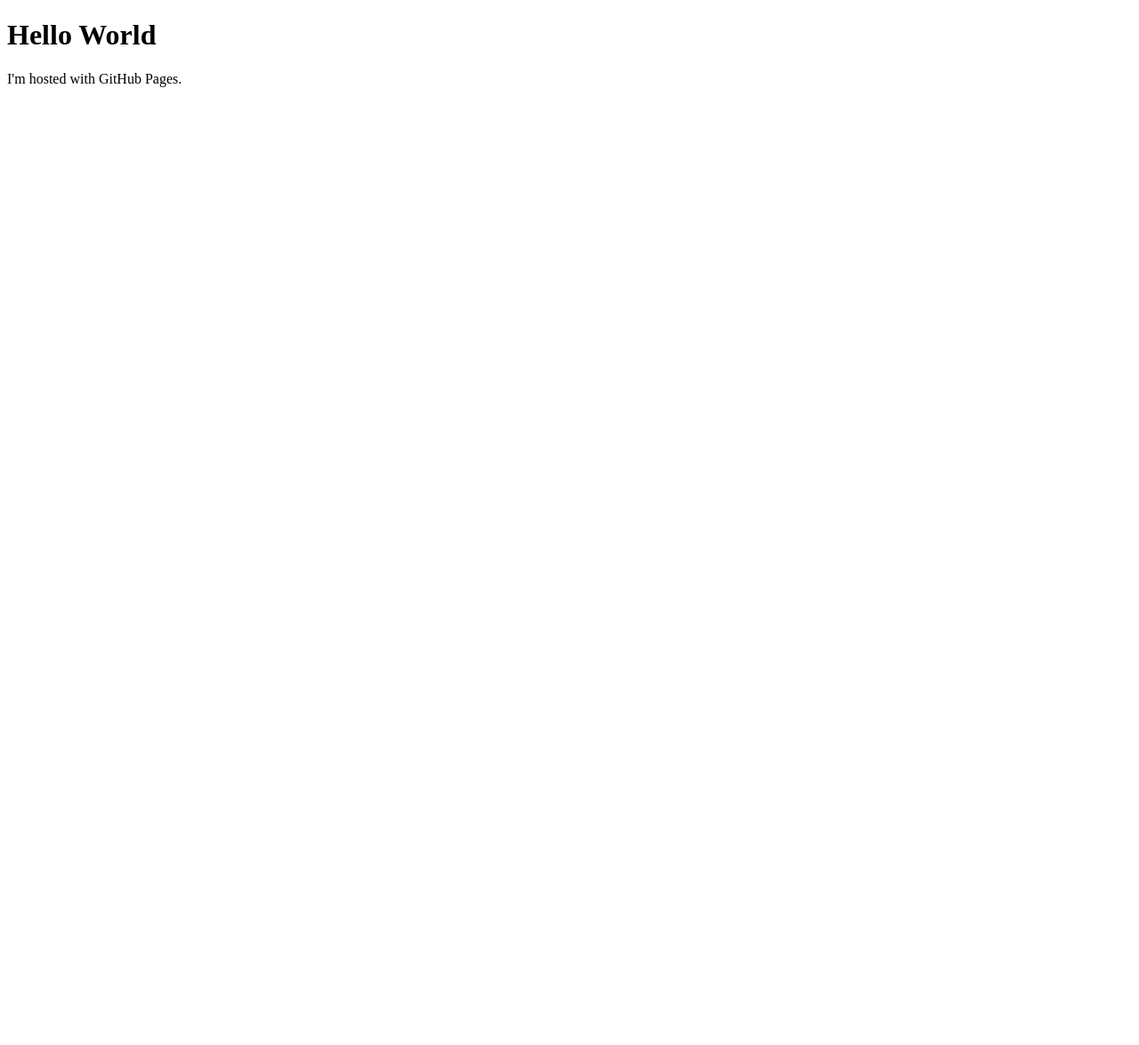
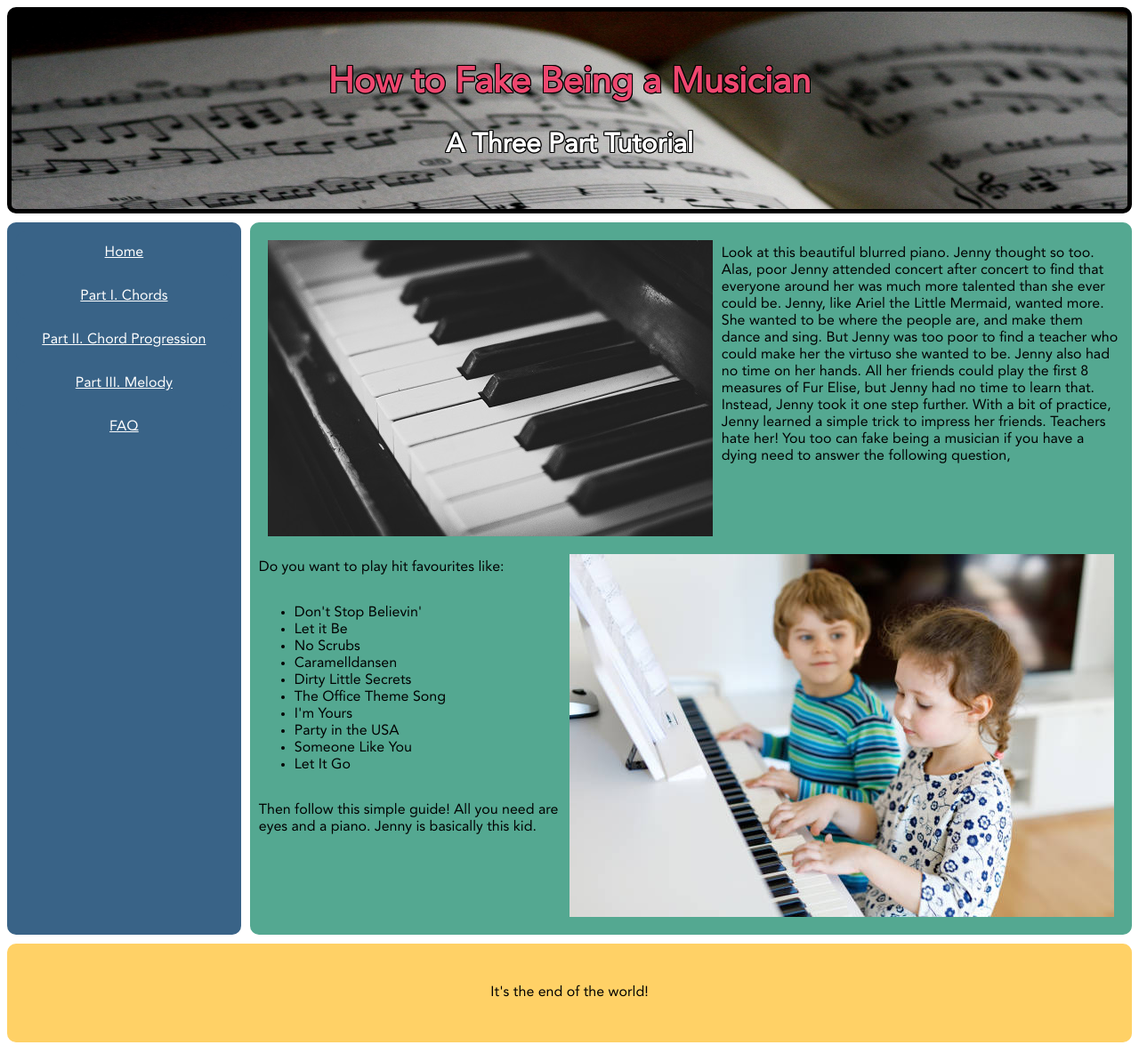
Before and after one commit to gaellia/gaellia.github.io, a plain HTML site: page index.html in a window 1280 px wide. Shown: the whole page at 89% size. Before the commit the page ends 800 px from the top, so only its background shows below. Drawn offline with Linux system fonts and the light colour scheme.

Commit message:
Most of it done

```diff
--- a/index.html
+++ b/index.html
@@ -1,7 +1,64 @@
 <!DOCTYPE html>
 <html>
+<head>
+    <link rel="stylesheet" href="style.css">
+    <title>How to Fake Being a Musician</title>
+</head>
 <body>
-<h1>Hello World</h1>
-<p>I'm hosted with GitHub Pages.</p>
+    <header>
+        <h1>How to Fake Being a Musician</h1>
+        <h2>A Three Part Tutorial</h2>
+    </header>
+    <div class = "content-container">
+        <nav>
+            <li><a href=index.html>Home</a></li>
+            <li><a href=part1.html>Part I. Chords</a></li>
+            <li><a href=part2.html>Part II. Chord Progression</a></li>
+            <li><a href=part3.html>Part III. Melody</a></li>
+            <li><a href=faq.html>FAQ</a></li>
+        </nav>
+        <article>
+            <div class="pic-desc">
+                <img src="assets/images/piano.jpg" alt="A Blurry Piano">
+                <p>Look at this beautiful blurred piano. Jenny thought so too. Alas,
+                    poor Jenny attended concert after concert to find that everyone
+                    around her was much more talented than she ever could be. Jenny, like
+                    Ariel the Little Mermaid, wanted more. She wanted to be where the people
+                    are, and make them dance and sing.
+                    But Jenny was too poor to find a teacher who could make her
+                    the virtuso she wanted to be. Jenny also had no time on
+                    her hands. All her friends could play the first 8 measures of Fur
+                    Elise, but Jenny had no time to learn that. Instead, Jenny took
+                    it one step further. With a bit of practice,
+                    Jenny learned a simple trick to impress her friends. Teachers hate her!
+                    You too can fake being a musician if you have a dying need to answer
+                    the following question,
+                </p>
+            </div>
+            <div class="pic-desc">
+                <div class="col">
+                    <p>Do you want to play hit favourites like:</p>
+                    <ul>
+                        <li>Don't Stop Believin'</li>
+                        <li>Let it Be</li>
+                        <li>No Scrubs</li>
+                        <li>Caramelldansen</li>
+                        <li>Dirty Little Secrets</li>
+                        <li>The Office Theme Song</li>
+                        <li>I'm Yours</li>
+                        <li>Party in the USA</li>
+                        <li>Someone Like You</li>
+                        <li>Let It Go</li>
+                    </ul>
+                    <p>Then follow this simple guide! All you need are eyes and a piano. Jenny is basically this kid.</p>
+                </div>
+                <img src="assets/images/kid.jpg" alt="Jealous Kid Piano">
+            </div>
+        </article>
+    </div>
+
+    <footer>
+        <p>It's the end of the world!</p>
+    </footer>
 </body>
 </html>
--- /dev/null
+++ b/style.css
@@ -0,0 +1,133 @@
+@font-face {
+    font-family: avenir;
+    src: url(assets/fonts/avenir.otf);
+}
+
+body {
+    background-color: white;
+    font-family: avenir;
+}
+
+h1 {
+    color:#EF476F
+}
+
+img {
+    margin: 10px;
+}
+
+header {
+    padding: 30px;
+    text-align: center;
+    text-shadow:
+    -1px -1px 0 black,
+     0   -1px 0 black,
+     1px -1px 0 black,
+     1px  0   0 black,
+     1px  1px 0 black,
+     0    1px 0 black,
+    -1px  1px 0 black,
+    -1px  0   0 black;
+    color: white;
+    font-size: 20px;
+    border-style: solid;
+    border-color: black;
+    border-width: 5px;
+    border-radius: 10px;
+    background-image: url(assets/images/banner.jpg);
+    background-size: 100% 100%;
+    font-family: avenir;
+}
+.content-container {
+    padding-top: 10px;
+    padding-bottom: 10px;
+    display: flex;
+    justify-content: flex-start;
+}
+
+nav {
+    background-color: #396387;
+    display: flex;
+    flex-direction: column;
+    padding: 10px;
+    margin-right: 10px;
+    width: 20%;
+    border-radius: 10px;
+
+}
+nav li a{
+    display: block;
+    color: white;
+    text-align: center;
+    padding: 15px 15px;
+    background-color:#396387;
+    border-radius: 10px;
+    font-family: avenir;
+}
+nav li {
+    display: inline-block;
+}
+nav li a:hover {
+    background-color:#FFFCF9;
+    color: black;
+}
+
+article {
+    background-color:#54A891;
+    display: flex;
+    flex-direction: column;
+    padding: 10px;
+    border-radius: 10px;
+    width: 80%;
+}
+
+.pic-desc {
+    display: flex;
+    flex-direction: row;
+}
+
+.col {
+    display: flex;
+    flex-direction: column;
+}
+
+footer {
+    background-color:#FFD166;
+    padding: 30px;
+    border-radius: 10px;
+    font-family: avenir;
+    text-align: center;
+}
+
+table {
+    font-family: avenir;
+    border-collapse: collapse;
+}
+th {
+    text-align: center;
+    padding: 8px;
+    color: #FFFCF9;
+    text-shadow:
+    -1px -1px 0 black,
+     0   -1px 0 black,
+     1px -1px 0 black,
+     1px  0   0 black,
+     1px  1px 0 black,
+     0    1px 0 black,
+    -1px  1px 0 black,
+    -1px  0   0 black;
+}
+td {
+    text-align: center;
+    padding: 8px;
+}
+tr:nth-child(even) {
+    background-color: white;
+}
+tr:nth-child(odd) {
+    background-color: #3F7F6E;
+    color: white;
+}
+tr:nth-child(1) {
+    border-bottom: 5px solid black;
+}
```
Also changed, not shown: faq.html (added, +37 -0 lines), part1.html (added, +36 -0 lines), part2.html (added, +58 -0 lines), part3.html (added, +36 -0 lines), assets/fonts/avenir.otf (added), assets/images/am.png (added), assets/images/banner.jpg (added), assets/images/c.png (added), assets/images/chord.png (added), assets/images/f.png (added), assets/images/g.png (added), assets/images/kid.jpg (added), assets/images/notes.jpg (added), assets/images/piano.jpg (added), 1 more files.
